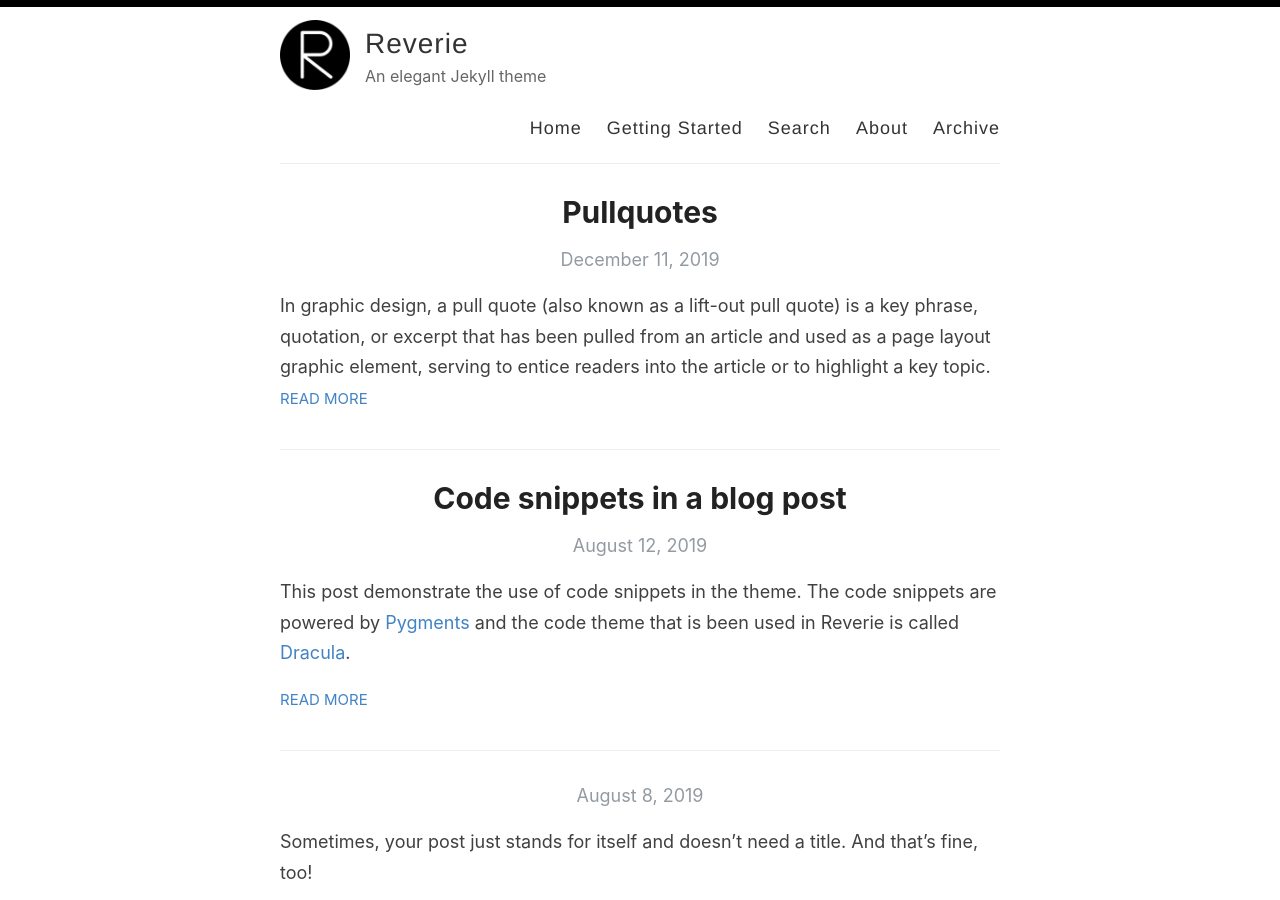
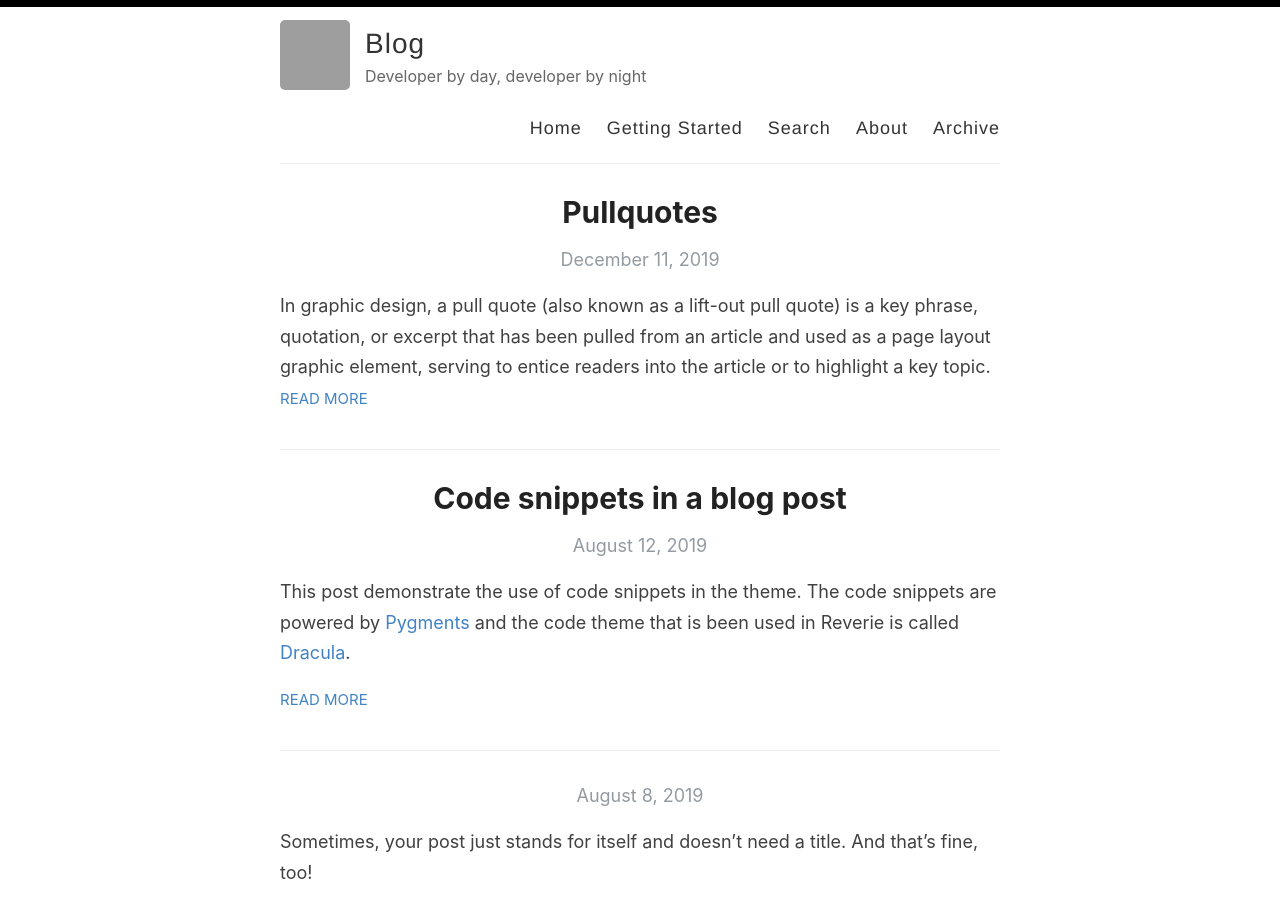
Before and after one commit to genius257/blog, a Jekyll site: the page built from index.html, in a window 1280 px wide and 900 px high. Built offline with Jekyll 4.4.1, drawn with Linux system fonts in a browser that asks for light colours; the list of posts is cut into pages by our own code.

Commit message:
Update _config.yml

```diff
--- a/_config.yml
+++ b/_config.yml
@@ -3,16 +3,16 @@
 #
 
 # Name of your site (displayed in the header)
-name: Reverie
+name: Blog
 
 # Name of the author
-author: Amit Merchant
+author: Anders Pedersen
 
 # Short bio or description (displayed in the header)
-description: An elegant Jekyll theme
+description: Developer by day, developer by night
 
 # URL of your avatar or profile pic (you could use your GitHub profile pic)
-avatar: /images/reverie.png
+avatar: https://www.gravatar.com/avatar/e21cd29c9fb51c3a5b82f009ec33fc997d2edd1ece931e8568f37e205c445778
 
 #
 # Flags below are optional
@@ -21,15 +21,15 @@ avatar: /images/reverie.png
 # Includes an icon in the footer for each username you enter
 footer-links:
   dribbble:
-  email: amit.d.merchant@gmail.com
+  email:
   facebook:
   flickr:
-  github: amitmerchant1990/reverie
+  github: genius257/blog
   instagram:
   linkedin:
   pinterest:
   rss: rss
-  twitter: amit_merchant
+  twitter: genius257
   stackoverflow:
   youtube: # channel/<your_long_string> or user/<user-name>
   googleplus: # anything in your profile username that comes after plus.google.com/
@@ -41,21 +41,21 @@ footer-links:
 disqus:
 
 # Enter your Google Analytics web tracking code (e.g. UA-2110908-2) to activate tracking
-google_analytics: UA-43339302-11
+#google_analytics: UA-43339302-11
 
 # For newer "GA4" analytics, use the following instead of the "UA" entry above
 #google_analytics_ga4: G-GABC1DEFG
 
 # Your website URL (e.g. http://amitmerchant1990.github.io or http://www.amitmerchant.com)
 # Used for Sitemap.xml and your RSS feed
-url: http://www.amitmerchant.com/reverie
-enforce_ssl: https://www.amitmerchant.com/reverie
+url: http://green-tag.dk/blog
+enforce_ssl: https://green-tag.dk/blog
 
 # If you're hosting your site at a Project repository on GitHub pages
 # (http://yourusername.github.io/repository-name)
 # and NOT your User repository (http://yourusername.github.io)
 # then add in the baseurl here, like this: "/repository-name"
-baseurl: "/reverie"
+baseurl: "/blog"
 
 #
 # !! You don't need to change any of the configuration flags below !!
```
